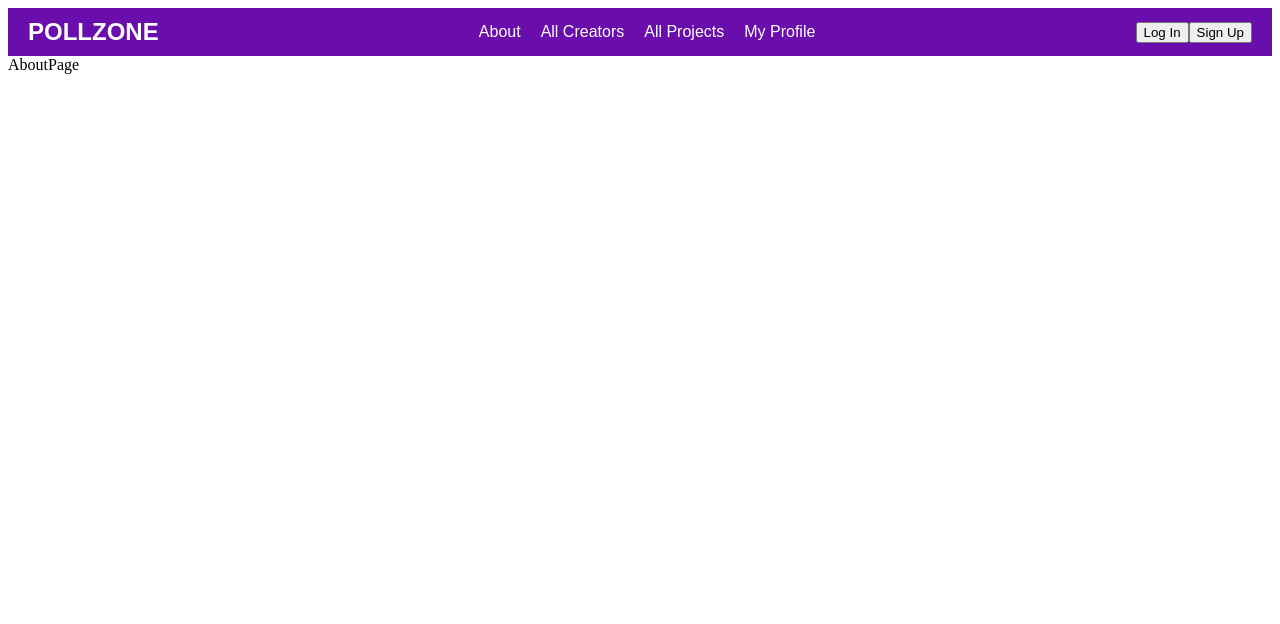
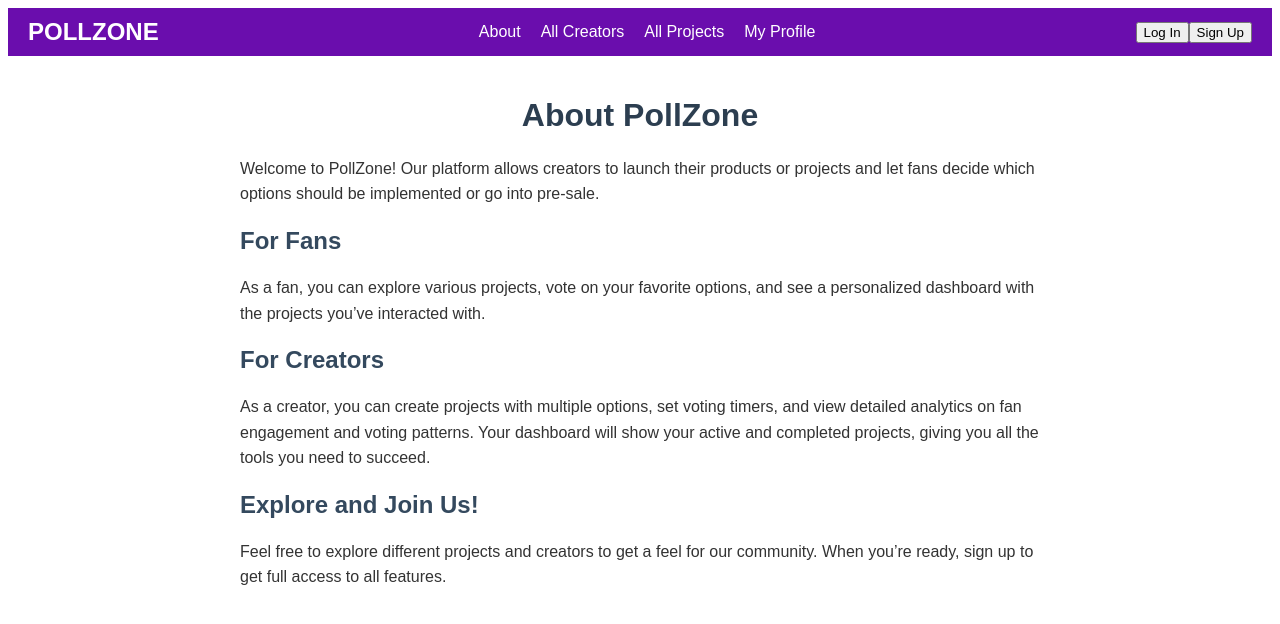
Before and after one commit to justArale/pollzone-client, a React (Vite) app: page /about in a window 1280 px wide. Shown: the top 624 px of the page. Built offline with nearby package versions, Linux system fonts and the light colour scheme; no server answers.

Commit message:
create and edit projects

```diff
--- a/src/pages/AboutPage.jsx
+++ b/src/pages/AboutPage.jsx
@@ -1,9 +1,52 @@
-import React from 'react'
+import React from 'react';
 
 function AboutPage() {
+  const styles = {
+    container: {
+      maxWidth: '800px',
+      margin: '0 auto',
+      padding: '20px',
+      fontFamily: 'Arial, sans-serif',
+      color: '#333',
+    },
+    header1: {
+      textAlign: 'center',
+      color: '#2c3e50',
+    },
+    header2: {
+      color: '#34495e',
+      marginTop: '20px',
+    },
+    paragraph: {
+      lineHeight: '1.6',
+      marginBottom: '20px',
+    },
+    lastParagraph: {
+      lineHeight: '1.6',
+      marginBottom: '0',
+    }
+  };
+
   return (
-    <div>AboutPage</div>
-  )
+    <div style={styles.container}>
+      <h1 style={styles.header1}>About PollZone</h1>
+      <p style={styles.paragraph}>
+        Welcome to PollZone! Our platform allows creators to launch their products or projects and let fans decide which options should be implemented or go into pre-sale.
+      </p>
+      <h2 style={styles.header2}>For Fans</h2>
+      <p style={styles.paragraph}>
+        As a fan, you can explore various projects, vote on your favorite options, and see a personalized dashboard with the projects you’ve interacted with.
+      </p>
+      <h2 style={styles.header2}>For Creators</h2>
+      <p style={styles.paragraph}>
+        As a creator, you can create projects with multiple options, set voting timers, and view detailed analytics on fan engagement and voting patterns. Your dashboard will show your active and completed projects, giving you all the tools you need to succeed.
+      </p>
+      <h2 style={styles.header2}>Explore and Join Us!</h2>
+      <p style={styles.lastParagraph}>
+        Feel free to explore different projects and creators to get a feel for our community. When you’re ready, sign up to get full access to all features.
+      </p>
+    </div>
+  );
 }
 
-export default AboutPage
+export default AboutPage;
--- a/src/pages/DashboardPage.jsx
+++ b/src/pages/DashboardPage.jsx
@@ -78,8 +78,12 @@ function DashboardPage() {
               <div style={styles.projectsContainer}>
                 {projects.length > 0 ? (
                   projects.map((project) => (
-                    <Link to={`/projects/${project.creator}/${project._id}`}>
-                    <div key={project._id} style={styles.projectCard}>
+                    <Link
+                      key={project._id}
+                      to={`/projects/${project.creator}/${project._id}`}
+                      style={styles.link}
+                    >
+                      <div style={styles.projectCard}>
                         {project.image && (
                           <img
                             src={project.image}
@@ -151,14 +155,14 @@ const styles = {
   },
   projectsContainer: {
     display: "grid",
-    gridTemplateColumns: "repeat(auto-fit, minmax(200px, 1fr))",
+    gridTemplateColumns: "repeat(auto-fit, minmax(150px, 1fr))", // Adjusted card size
     gap: "20px",
     marginTop: "20px",
   },
   projectCard: {
     border: "1px solid #ddd",
     borderRadius: "5px",
-    padding: "20px",
+    padding: "15px", // Reduced padding
     boxShadow: "0 4px 8px rgba(0, 0, 0, 0.1)",
     transition: "transform 0.3s, box-shadow 0.3s",
   },
@@ -167,12 +171,12 @@ const styles = {
     boxShadow: "0 6px 12px rgba(0, 0, 0, 0.2)",
   },
   projectTitle: {
-    fontSize: "20px",
+    fontSize: "18px", // Adjusted font size
     fontWeight: "bold",
     marginBottom: "10px",
   },
   projectDescription: {
-    fontSize: "16px",
+    fontSize: "14px", // Adjusted font size
     marginBottom: "10px",
   },
   projectImage: {
@@ -191,6 +195,10 @@ const styles = {
     color: "red",
     marginTop: "10px",
   },
+  link: {
+    textDecoration: "none", // Removed link decoration
+    color: "inherit", // Inherit color
+  },
 };
 
 export default DashboardPage;
--- a/src/pages/ProjectDetailPage.jsx
+++ b/src/pages/ProjectDetailPage.jsx
@@ -1,46 +1,22 @@
 import { useState, useEffect, useContext } from "react";
-import { Link, useParams } from "react-router-dom";
+import { Link, useParams, useNavigate, useLocation } from "react-router-dom";
 import axios from "axios";
 import { AuthContext } from "../context/auth.context";
 
-// Import the string from the .env with URL of the API/server - http://localhost:5005
 const API_URL = import.meta.env.VITE_API_URL;
 
 function ProjectDetailPage() {
   const { user, authenticateUser } = useContext(AuthContext);
   const { creatorId, projectId } = useParams();
+  const navigate = useNavigate();
+  const location = useLocation();
   const [currentProject, setCurrentProject] = useState({});
-  const [currentUser, setCurrentUser] = useState({});
   const [errorMessage, setErrorMessage] = useState("");
   const [isLoading, setIsLoading] = useState(true);
 
   useEffect(() => {
     console.log("AuthContext user:", user); // Log the user object to debug
   }, [user]);
-
-  const fetchUserData = async () => {
-    const storedToken = localStorage.getItem("authToken");
-    if (!storedToken) {
-      setErrorMessage("No authentication token found");
-      setIsLoading(false);
-      return;
-    }
-    try {
-      const response = await axios.get(
-        `${API_URL}/api/${user.role}/${user._id}`,
-        {
-          headers: { Authorization: `Bearer ${storedToken}` },
-        }
-      );
-      setCurrentUser(response.data);
-    } catch (error) {
-      console.error("Error fetching user data:", error);
-      const errorDescription =
-        error.response?.data?.message ||
-        "An error occurred while fetching user data";
-      setErrorMessage(errorDescription);
-    }
-  };
 
   const fetchProjectData = async () => {
     const storedToken = localStorage.getItem("authToken");
@@ -51,7 +27,7 @@ function ProjectDetailPage() {
     }
     try {
       const response = await axios.get(
-        `${API_URL}/api/creators/${creatorId}/projects/${projectId}`,
+        `${API_URL}/api/creators/${creatorId}/projects/${projectId}?populate=options`,
         {
           headers: { Authorization: `Bearer ${storedToken}` },
         }
@@ -72,10 +48,13 @@ function ProjectDetailPage() {
     if (!user) {
       authenticateUser();
     } else if (user && user.role && user._id && creatorId && projectId) {
-      fetchUserData();
       fetchProjectData();
     }
-  }, [user, creatorId, projectId]);
+  }, [user, creatorId, projectId, location.pathname]);
+
+  const handleEditClick = () => {
+    navigate(`/projects/${creatorId}/${currentProject._id}/edit`, { state: { refresh: true } });
+  };
 
   return (
     <div style={styles.container}>
@@ -85,8 +64,6 @@ function ProjectDetailPage() {
         <div style={styles.errorMessage}>{errorMessage}</div>
       ) : (
         <div>
-          <h1>{currentProject.title}</h1>
-          <p>{currentProject.description}</p>
           {currentProject.image && (
             <img
               src={currentProject.image}
@@ -94,7 +71,9 @@ function ProjectDetailPage() {
               style={styles.projectImage}
             />
           )}
-          <h3>Options</h3>
+          <h1>{currentProject.title}</h1>
+          <p>{currentProject.description}</p>
+          <h3>Voting Options</h3>
           <div style={styles.optionsContainer}>
             {currentProject.options && currentProject.options.length > 0 ? (
               currentProject.options.map((option, index) => (
@@ -110,12 +89,11 @@ function ProjectDetailPage() {
               <p>No options available for this project.</p>
             )}
           </div>
-          {/* ONLY WHEN CREATOR */}
           <div>
-            {currentProject.creator === creatorId && (
-              <Link to={`/projects/${creatorId}/${currentProject._id}/edit`}>
-                <button style={styles.editButton}>Edit Project</button>
-              </Link>
+            {currentProject.creator && currentProject.creator === creatorId && (
+              <button style={styles.editButton} onClick={handleEditClick}>
+                Edit Project
+              </button>
             )}
           </div>
         </div>
--- a/src/pages/creatorfeatures/EditProjectPage.jsx
+++ b/src/pages/creatorfeatures/EditProjectPage.jsx
@@ -3,61 +3,47 @@ import { useParams, useNavigate } from "react-router-dom";
 import axios from "axios";
 import { AuthContext } from "../../context/auth.context";
 
-// Import the string from the .env with URL of the API/server - http://localhost:5005
 const API_URL = import.meta.env.VITE_API_URL;
 
 const DEFAULT_PROJECT_FORM_VALUES = {
   title: "",
   description: "",
   image: "",
-  options: [{ title: "", image: "", description: "" }], // Initialize with one empty option object
-  creator: "", // This will be set to currentUser._id
-  timeCount: 1, // Set a default valid value for timeCount
-  inProgress: false, // Add inProgress field to default values
+  options: [{ _id: "", title: "", image: "", description: "" }], // Include _id for updating options
+  creator: "",
+  timeCount: 1,
+  inProgress: false,
 };
 
 function EditProjectPage() {
   const { user } = useContext(AuthContext);
   const { creatorId, projectId } = useParams();
-  const [currentUser, setCurrentUser] = useState({});
   const [formValues, setFormValues] = useState(DEFAULT_PROJECT_FORM_VALUES);
   const [errorMessage, setErrorMessage] = useState("");
   const navigate = useNavigate();
 
-  const fetchUserData = async () => {
-    const storedToken = localStorage.getItem("authToken");
-    try {
-      const response = await axios.get(
-        `${API_URL}/api/${user.role}/${user._id}`,
-        {
-          headers: { Authorization: `Bearer ${storedToken}` },
-        }
-      );
-      setCurrentUser(response.data);
-    } catch (error) {
-      const errorDescription =
-        error.response?.data?.message || "An error occurred";
-      setErrorMessage(errorDescription);
+  useEffect(() => {
+    if (user && user.role && user._id) {
+      fetchProjectData();
     }
-  };
+  }, [user]);
 
   const fetchProjectData = async () => {
     const storedToken = localStorage.getItem("authToken");
     try {
       const response = await axios.get(
-        `${API_URL}/api/creators/${creatorId}/projects/${projectId}`,
+        `${API_URL}/api/creators/${creatorId}/projects/${projectId}?populate=options`,
         {
           headers: { Authorization: `Bearer ${storedToken}` },
         }
       );
-
       const projectData = response.data;
       setFormValues((prevValues) => ({
         ...prevValues,
         ...projectData,
         options: projectData.options.length
           ? projectData.options
-          : [{ title: "", image: "", description: "" }],
+          : [{ _id: "", title: "", image: "", description: "" }],
       }));
     } catch (error) {
       const errorDescription =
@@ -65,13 +51,6 @@ function EditProjectPage() {
       setErrorMessage(errorDescription);
     }
   };
-
-  useEffect(() => {
-    if (user && user.role && user._id) {
-      fetchUserData();
-      fetchProjectData();
-    }
-  }, [user]);
 
   const handleInputChange = (e) => {
     const { name, value } = e.target;
@@ -98,7 +77,7 @@ function EditProjectPage() {
       ...prevValues,
       options: [
         ...prevValues.options,
-        { title: "", image: "", description: "" },
+        { _id: "", title: "", image: "", description: "" },
       ],
     }));
   };
@@ -111,20 +90,38 @@ function EditProjectPage() {
     }));
   };
 
+  const updateOptions = async () => {
+    const storedToken = localStorage.getItem("authToken");
+    const updatePromises = formValues.options.map((option) =>
+      axios.put(
+        `${API_URL}/api/creators/${creatorId}/projects/${projectId}/options/${option._id}`,
+        option,
+        {
+          headers: { Authorization: `Bearer ${storedToken}` },
+        }
+      )
+    );
+    await Promise.all(updatePromises);
+  };
+
   const handleSubmit = async (e) => {
     e.preventDefault();
     const storedToken = localStorage.getItem("authToken");
     try {
       // Update the project
       await axios.put(
-        `${API_URL}/api/projects/${projectId}`,
-        formValues,
+        `${API_URL}/api/creators/${creatorId}/projects/${projectId}`,
+        {
+          ...formValues,
+          options: formValues.options.map(option => option._id) // Only send the IDs to update the project
+        },
         {
           headers: { Authorization: `Bearer ${storedToken}` },
         }
       );
-
-      navigate("/profile"); // Redirect to the profile page or wherever appropriate
+      // Update the options separately
+      await updateOptions();
+      navigate(`/projects/${creatorId}/${projectId}`, { state: { refresh: true } });
     } catch (error) {
       console.error("Error details:", error.response || error);
       const errorDescription =
@@ -333,7 +330,7 @@ const styles = {
     marginTop: "10px",
   },
   checkbox: {
-    marginRight: "5px",
+    marginRight: "10px",
   },
 };
 
```
Lines whose indentation alone changed are shown as unchanged.
